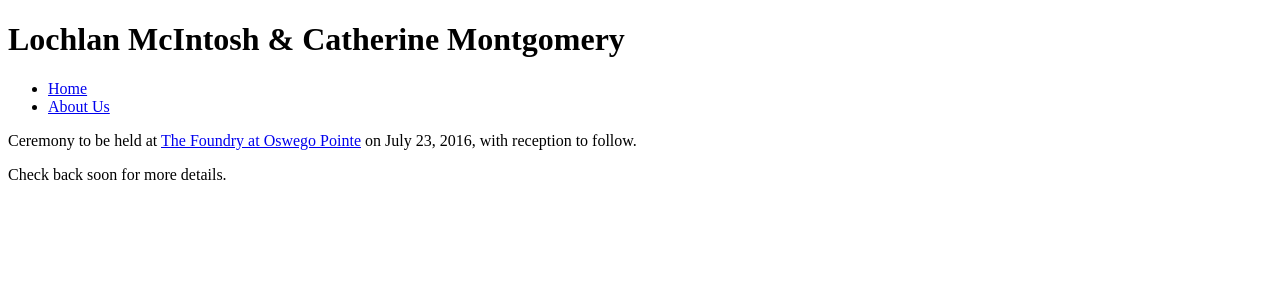
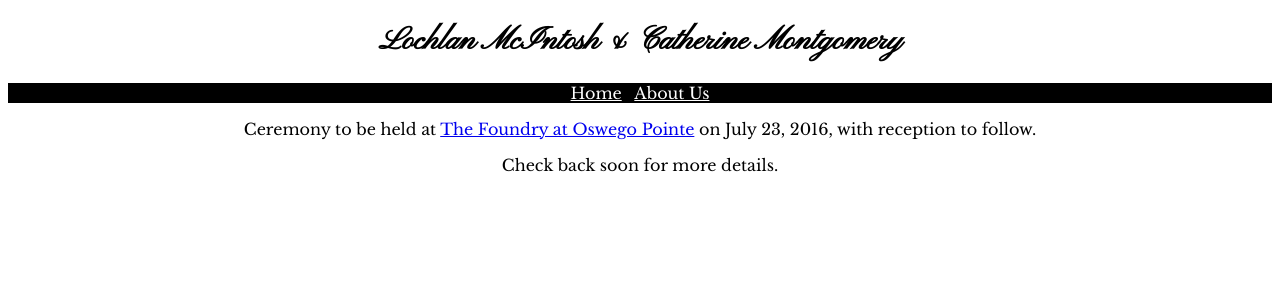
Before and after one commit to Lochlan/LochlanAndCatherine.com, a Django app: page / in a window 1280 px wide. Shown: the top 300 px of the page. Run offline with Django 3.2, Linux system fonts and the light colour scheme; style sheets or scripts are compiled from the project's sources.

Commit message:
Add Sass and styles

```diff
--- a/lochlanandcatherinecom/settings.py
+++ b/lochlanandcatherinecom/settings.py
@@ -103,3 +103,7 @@ USE_TZ = True
 # https://docs.djangoproject.com/en/1.8/howto/static-files/
 
 STATIC_URL = '/static/'
+STATICFILES_DIRS = (
+    os.path.join(BASE_DIR, "static"),
+    '/var/www/static/',
+)
--- /dev/null
+++ b/static/src/scss/style.scss
@@ -0,0 +1,28 @@
+
+body {
+    font-family: 'Baskerville', 'Libre Baskerville', serif;
+    text-align: center;
+}
+
+h1 {
+    font-family: 'Pinyon Script', cursive;
+}
+
+nav {
+    background: black;
+    color: white;
+
+    > ul {
+        list-style-type: none;
+        padding: 0;
+
+        > li {
+            display: inline;
+            padding: 4px;
+
+            > a {
+                color: white;
+            }
+        }
+    }
+}
--- a/templates/base.html
+++ b/templates/base.html
@@ -3,9 +3,12 @@
 <head>
     <meta charset="utf-8">
     <title>Lochlan & Catherine's Wedding: {% block page_title %}{% endblock %}</title>
+    <link href='https://fonts.googleapis.com/css?family=Pinyon+Script|Libre+Baskerville:400,400italic,700' rel='stylesheet' type='text/css'>
+    <link href="/static/css/style.css" rel="stylesheet" >
 </head>
 
 <body>
+    <div>
         <header>
             <h1>Lochlan McIntosh & Catherine Montgomery</h1>
         </header>
@@ -20,5 +23,6 @@
         <section>
             {% block content %}{% endblock %}
         </section>
+    <div>
 </body>
 </html>
```
Also changed, not shown: package.json (added, +24 -0 lines), 2 other files. Lines whose indentation alone changed are shown as unchanged.
